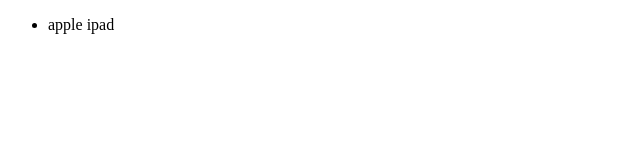
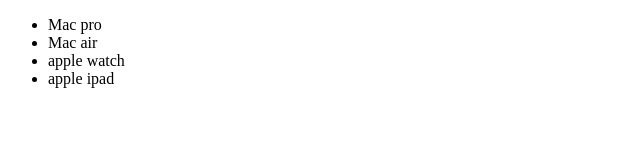
Before and after one commit to devilzzu/javascript, a plain HTML site: page studying-team/template/template04.html in a window 1280 px wide. Shown: the whole page, without its empty margins (0-640 px from the left). Drawn offline with Linux system fonts and the light colour scheme.

Commit message:
template

```diff
--- a/studying-team/template/template04.html
+++ b/studying-team/template/template04.html
@@ -36,7 +36,15 @@
 	];
 
 	var template = document.querySelector('#myTemplate').innerText;
-	var resultHTML = template.replace('{{name}}', dataFromServer[3].name);
+	var resultHTML = '';
+
+	// for(var i = 0; i < dataFromServer.length; i++) {
+	// 	resultHTML += template.replace('{{name}}', dataFromServer[i].name);
+	// }
+	dataFromServer.forEach(function(i){
+		resultHTML += template.replace('{{name}}', i.name);
+	});
+
 
 	var baseElement = document.querySelector('.showdata > ul');
 	baseElement.innerHTML = resultHTML;
```
